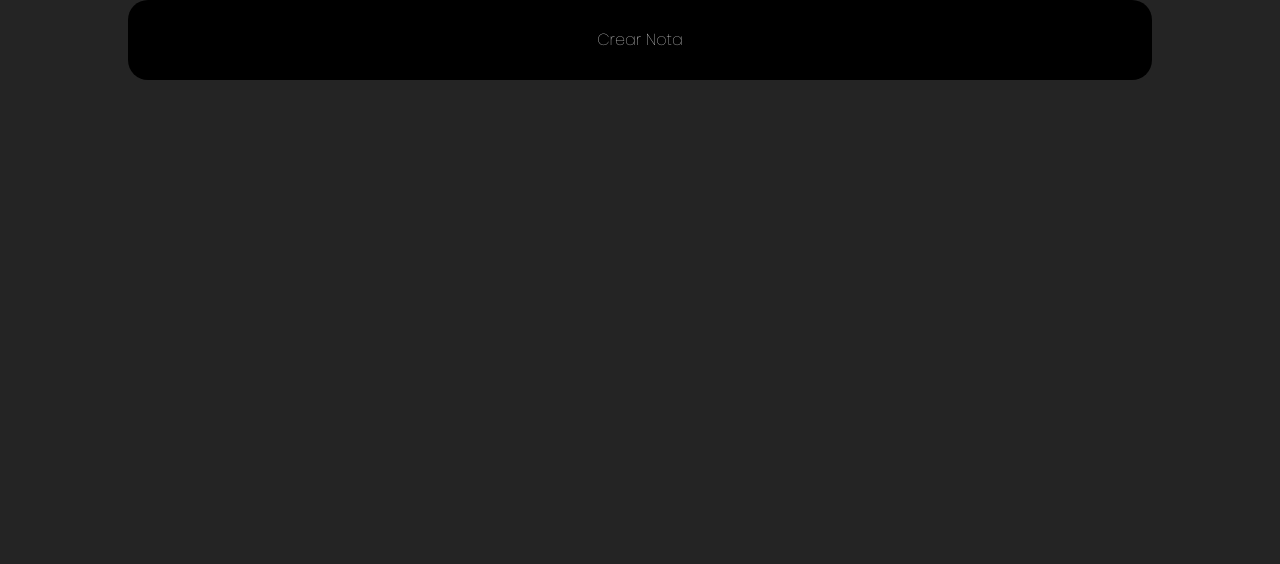
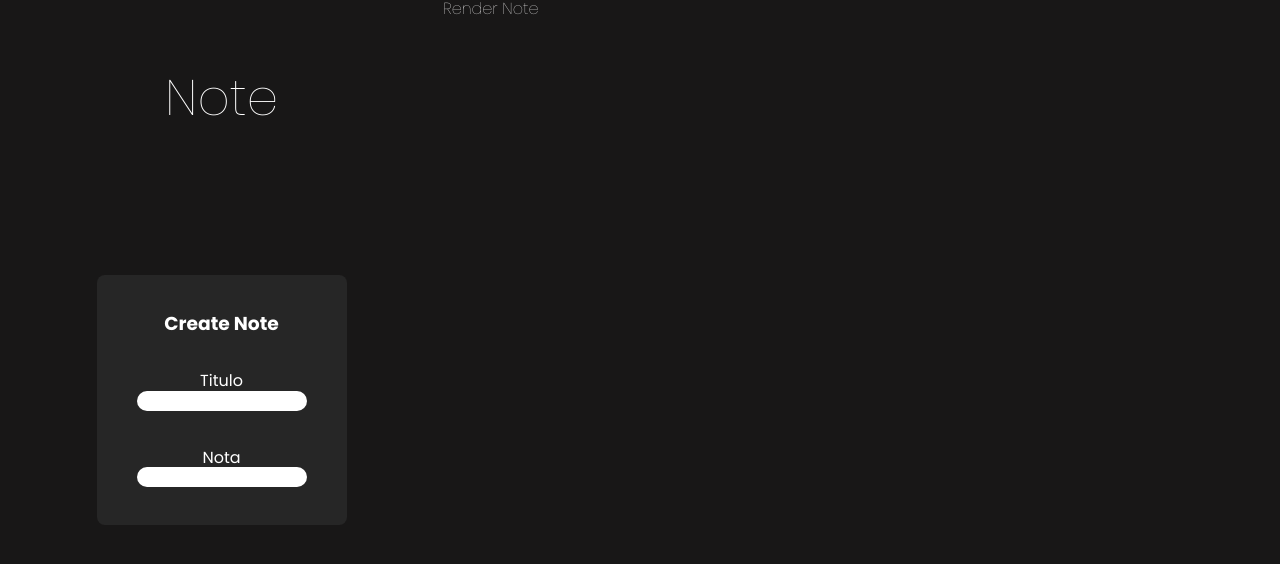
Before and after one commit to JuanJoseChambi/Note, a React (Vite) app: page / in a window 1280 px wide. Shown: the top 564 px of the page. Built offline with nearby package versions, Linux system fonts and the light colour scheme.

Commit message:
Feature/Maquetacion

```diff
--- a/src/Components/Button/Button.module.scss
+++ b/src/Components/Button/Button.module.scss
@@ -5,6 +5,7 @@
     padding: .2rem .5rem;
     border-radius: .4rem;
     font-weight: $Thin;
+    font-size: 3vmin;
     transition: background-color .5s;
 }
 .buttonComponent:hover{
--- /dev/null
+++ b/src/Components/CreateNote/CreateNote.module.scss
@@ -0,0 +1,42 @@
+@import "../../Style/variable";
+.createNoteComponent{
+    display: flex;
+    justify-content: center;
+    align-items: center;
+    flex-direction: column;
+    width: 450px;
+    height: 100vh;
+    background-color: rgb(24, 23, 23);
+    color: white;
+    position: relative;
+    .titleNote{
+        position: absolute;
+        top: 70px;
+        font-size: 50px;
+        font-weight: $Thin;
+    }
+    .containerCreate{
+        width: 250px;
+        height: 250px;
+        border-radius: 8px;
+        background-color: rgb(38, 38, 38);
+        display: flex;
+        justify-content: space-evenly;
+        align-items: center;
+        flex-direction: column;
+        div{
+            display: flex;
+            justify-content: center;
+            align-items: center;
+            flex-direction: column;
+            border-radius: 10px;
+            input{
+                width: 150px;
+                height: 20px;
+                border-radius: 15px;
+                padding: 0 10px;
+                font-size: 12px;
+            }
+        }
+    }
+}
--- /dev/null
+++ b/src/Components/CreateNote/CreateNote.tsx
@@ -0,0 +1,22 @@
+import style from "./CreateNote.module.scss"
+
+function CreateNote() {
+  return (
+    <div className={style.createNoteComponent}>
+        <h1 className={style.titleNote}>Note</h1>
+        <form className={style.containerCreate}>
+            <h3>Create Note</h3>
+            <div>
+                <label>Titulo</label>
+                <input type="text" />
+            </div>
+            <div>
+                <label>Nota</label>
+                <input type="text"/>
+            </div>
+        </form>
+    </div>
+  )
+}
+
+export default CreateNote
--- /dev/null
+++ b/src/Components/RenderNote/RenderNote.module.scss
@@ -0,0 +1,8 @@
+@import "../../Style/variable";
+.renderNoteComponent {
+    width: 850px;
+    height: 100vh;
+    background-color: #181717;
+    color: white;
+    font-weight: $Thin;
+}
--- /dev/null
+++ b/src/Components/RenderNote/RenderNote.tsx
@@ -0,0 +1,12 @@
+import style from "./RenderNote.module.scss";
+
+function RenderNote() {
+  return (
+    <div className={style.renderNoteComponent}>
+        {/* Render Note */}
+        <p>Render Note</p>
+    </div>
+  )
+}
+
+export default RenderNote
--- a/src/View/Home/Home.module.scss
+++ b/src/View/Home/Home.module.scss
@@ -1,7 +1,7 @@
 .homeView {
-    width: 100%;
-    height: 100vh;
     display: flex;
     justify-content: center;
     align-items: start;
+    width: 100%;
+    height: 100vh;
 }
--- a/src/View/Home/Home.tsx
+++ b/src/View/Home/Home.tsx
@@ -1,6 +1,7 @@
 import { useEffect } from "react"
 import style from "./Home.module.scss"
-import Nav from "../../Components/Nav/Nav"
+import CreateNote from "../../Components/CreateNote/CreateNote"
+import RenderNote from "../../Components/RenderNote/RenderNote"
 
 function Home() {
 
@@ -11,7 +12,8 @@
 
   return (
     <div className={style.homeView}>
-      <Nav/>
+      <CreateNote/>
+      <RenderNote/>
     </div>
   )
 }
--- a/src/View/Login/Login.module.scss
+++ /dev/null
@@ -1,5 +0,0 @@
-.loginView{
-    height: 100vh;
-    width: 100%;
-    background-color: red;
-}
```
Also changed, not shown: src/View/Login/Login.tsx (deleted, +0 -11 lines).
